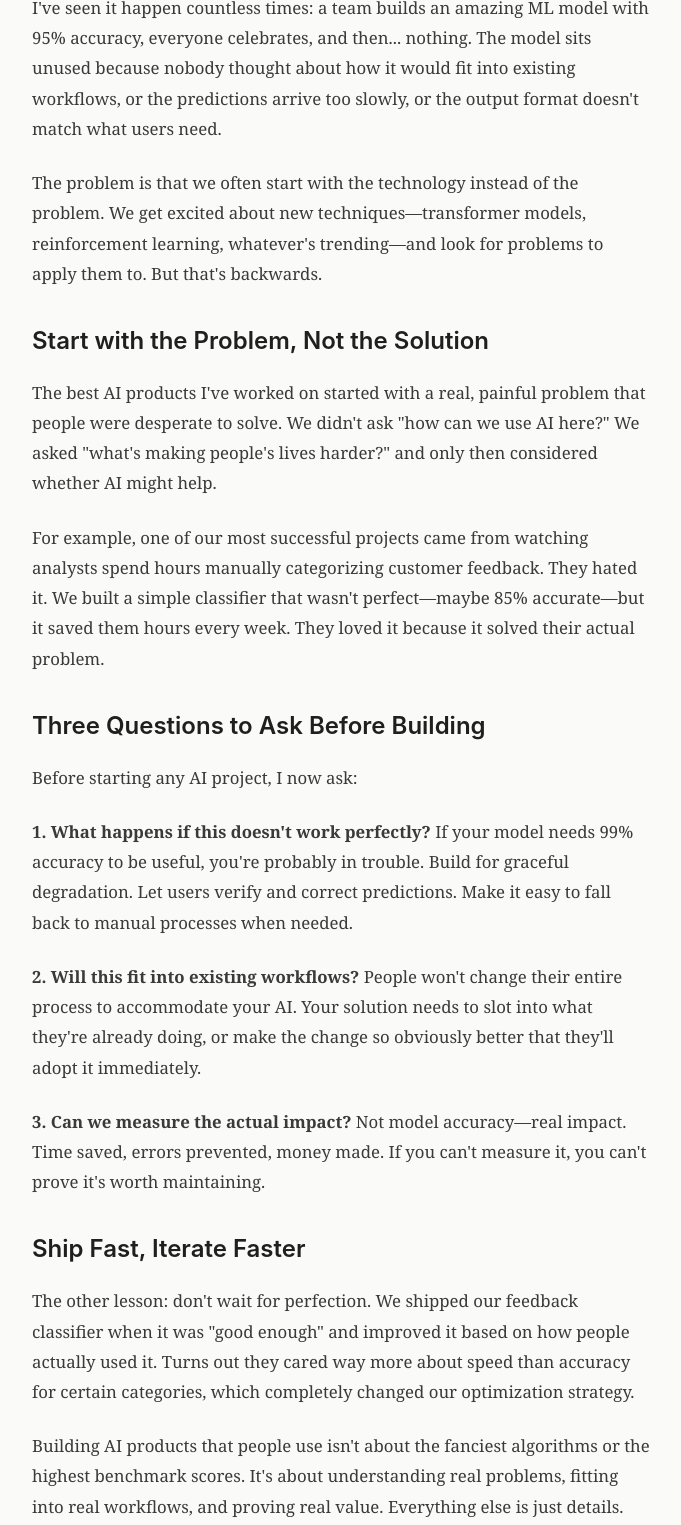
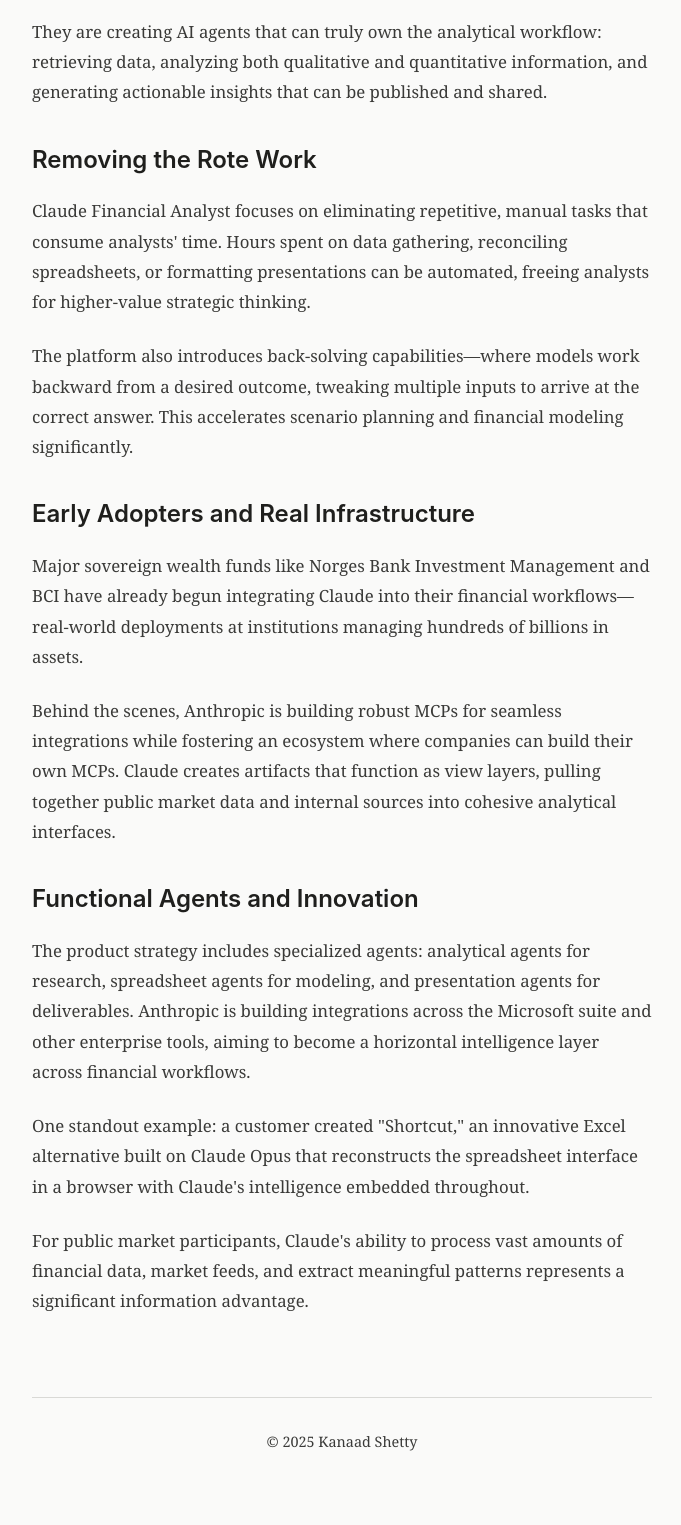
Before and after one commit to Kanaad306/kanaad-shetty-website, a plain HTML site: page blog-post-1.html in a window 1280 px wide. Shown: the part 1239-2764 px from the top of the page, without its empty margins (298-979 px from the left). After the commit the page ends 2736 px from the top, so only its background shows below. Drawn offline with Linux system fonts and the light colour scheme.

Commit message:
New pubished blog

```diff
--- a/blog-post-1.html
+++ b/blog-post-1.html
@@ -3,7 +3,7 @@
   <head>
     <meta charset="UTF-8" />
     <meta name="viewport" content="width=device-width, initial-scale=1.0" />
-    <title>Building AI Products That People Actually Use - Kanaad Shetty</title>
+    <title>Claude Goes Vertical: Anthropic's Push into Financial Services - Kanaad Shetty</title>
     <link rel="stylesheet" href="styles.css" />
   </head>
   <body>
@@ -25,96 +25,60 @@
 
         <article class="blog-post-header">
           <h1 class="blog-post-title">
-            Building AI Products That People Actually Use
+            Claude Goes Vertical: Anthropic's Push into Financial Services
           </h1>
           <p class="blog-post-meta">January 15, 2025 • 8 min read</p>
         </article>
 
         <img
-          src="https://images.unsplash.com/photo-1677442136019-21780ecad995?w=1200&h=600&fit=crop"
-          alt="AI and Machine Learning"
+          src="assets/Claude fiance.png"
+          alt="Financial Services and AI"
           class="blog-post-image"
         />
 
         <div class="blog-content">
           <p>
-            After years of working on AI/ML projects, I've learned that the
-            hardest part isn't building the model—it's building something people
-            will actually use. Too many AI products end up as shelfware,
-            impressive demos that never make it into production or, worse, go
-            live but get abandoned within weeks.
+            Anthropic is making a strategic move into vertical AI solutions. This marks a significant shift from building general-purpose AI to developing specialized solutions for specific industries.
           </p>
 
-          <h3>The Shelfware Problem</h3>
+          <h3>Building Intelligence into Finance Workflows</h3>
           <p>
-            I've seen it happen countless times: a team builds an amazing ML
-            model with 95% accuracy, everyone celebrates, and then... nothing.
-            The model sits unused because nobody thought about how it would fit
-            into existing workflows, or the predictions arrive too slowly, or
-            the output format doesn't match what users need.
+            Anthropic is betting that Claude can bring value to financial analysts by embedding intelligence directly into their workflows. Drawing parallels to their success with Claude for coding, they're building domain expertise into the model's intelligence layer for financial analysis.
           </p>
 
           <p>
-            The problem is that we often start with the technology instead of
-            the problem. We get excited about new techniques—transformer models,
-            reinforcement learning, whatever's trending—and look for problems to
-            apply them to. But that's backwards.
+            They are creating AI agents that can truly own the analytical workflow: retrieving data, analyzing both qualitative and quantitative information, and generating actionable insights that can be published and shared.
           </p>
 
-          <h3>Start with the Problem, Not the Solution</h3>
+          <h3>Removing the Rote Work</h3>
           <p>
-            The best AI products I've worked on started with a real, painful
-            problem that people were desperate to solve. We didn't ask "how can
-            we use AI here?" We asked "what's making people's lives harder?" and
-            only then considered whether AI might help.
+            Claude Financial Analyst focuses on eliminating repetitive, manual tasks that consume analysts' time. Hours spent on data gathering, reconciling spreadsheets, or formatting presentations can be automated, freeing analysts for higher-value strategic thinking.
           </p>
 
           <p>
-            For example, one of our most successful projects came from watching
-            analysts spend hours manually categorizing customer feedback. They
-            hated it. We built a simple classifier that wasn't perfect—maybe 85%
-            accurate—but it saved them hours every week. They loved it because
-            it solved their actual problem.
+            The platform also introduces back-solving capabilities—where models work backward from a desired outcome, tweaking multiple inputs to arrive at the correct answer. This accelerates scenario planning and financial modeling significantly.
           </p>
 
-          <h3>Three Questions to Ask Before Building</h3>
-          <p>Before starting any AI project, I now ask:</p>
-
+          <h3>Early Adopters and Real Infrastructure</h3>
           <p>
-            <strong>1. What happens if this doesn't work perfectly?</strong> If
-            your model needs 99% accuracy to be useful, you're probably in
-            trouble. Build for graceful degradation. Let users verify and
-            correct predictions. Make it easy to fall back to manual processes
-            when needed.
+            Major sovereign wealth funds like Norges Bank Investment Management and BCI have already begun integrating Claude into their financial workflows—real-world deployments at institutions managing hundreds of billions in assets.
           </p>
 
           <p>
-            <strong>2. Will this fit into existing workflows?</strong> People
-            won't change their entire process to accommodate your AI. Your
-            solution needs to slot into what they're already doing, or make the
-            change so obviously better that they'll adopt it immediately.
+            Behind the scenes, Anthropic is building robust MCPs for seamless integrations while fostering an ecosystem where companies can build their own MCPs. Claude creates artifacts that function as view layers, pulling together public market data and internal sources into cohesive analytical interfaces.
+          </p>
+
+          <h3>Functional Agents and Innovation</h3>
+          <p>
+            The product strategy includes specialized agents: analytical agents for research, spreadsheet agents for modeling, and presentation agents for deliverables. Anthropic is building integrations across the Microsoft suite and other enterprise tools, aiming to become a horizontal intelligence layer across financial workflows.
           </p>
 
           <p>
-            <strong>3. Can we measure the actual impact?</strong> Not model
-            accuracy—real impact. Time saved, errors prevented, money made. If
-            you can't measure it, you can't prove it's worth maintaining.
-          </p>
-
-          <h3>Ship Fast, Iterate Faster</h3>
-          <p>
-            The other lesson: don't wait for perfection. We shipped our feedback
-            classifier when it was "good enough" and improved it based on how
-            people actually used it. Turns out they cared way more about speed
-            than accuracy for certain categories, which completely changed our
-            optimization strategy.
+            One standout example: a customer created "Shortcut," an innovative Excel alternative built on Claude Opus that reconstructs the spreadsheet interface in a browser with Claude's intelligence embedded throughout.
           </p>
 
           <p>
-            Building AI products that people use isn't about the fanciest
-            algorithms or the highest benchmark scores. It's about understanding
-            real problems, fitting into real workflows, and proving real value.
-            Everything else is just details.
+            For public market participants, Claude's ability to process vast amounts of financial data, market feeds, and extract meaningful patterns represents a significant information advantage.
           </p>
         </div>
       </main>
```
Also changed, not shown: blogs.html (+4 -6 lines), assets/Claude fiance.png (added).
